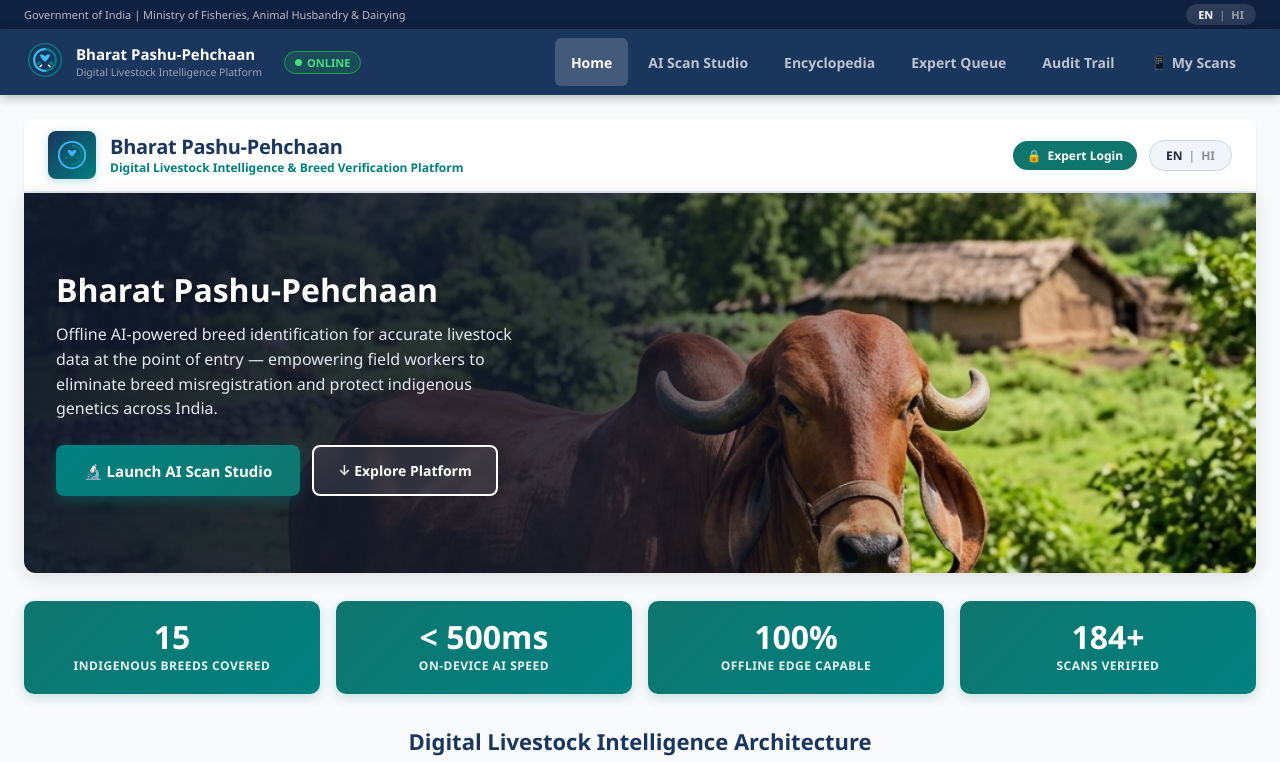
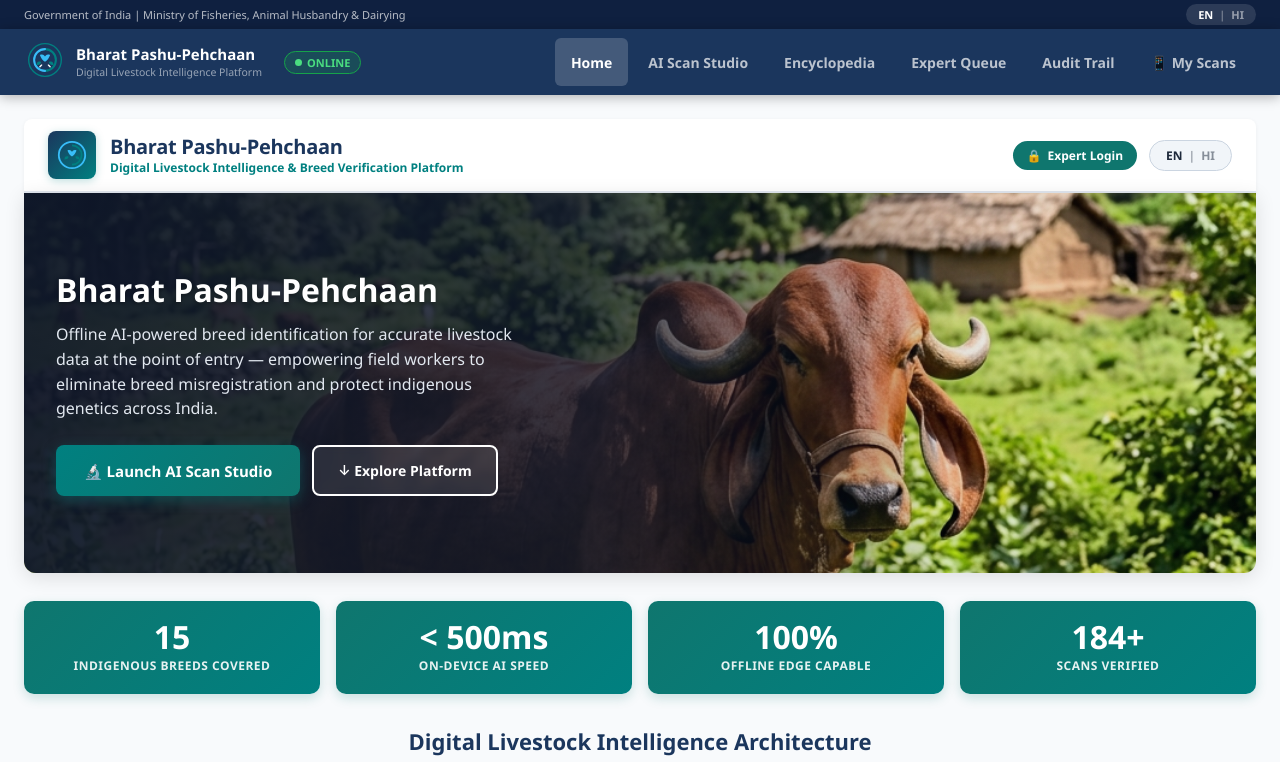
Before and after one commit to Aadityavarier/breed-recognition, a Flask app: page / in a window 1280 px wide. Shown: the top 762 px of the page. Run offline with Flask 3, Linux system fonts and the light colour scheme; data that the repository does not hold is empty.

Commit message:
homepage image position fixed98

```diff
--- a/expert-dashboard/templates/index.html
+++ b/expert-dashboard/templates/index.html
@@ -1938,7 +1938,7 @@
       </div>
 
       <!-- ❷ HERO BANNER WITH REAL PHOTOGRAPHY OVERLAY -->
-      <div style="position:relative; min-height:380px; background:#0F172A url('/static/images/gir_hero.jpg') 88% 28% / cover no-repeat; border-radius:0 0 12px 12px; overflow:hidden; display:flex; align-items:center; margin-bottom:28px; box-shadow:0 4px 20px rgba(0,0,0,0.12);">
+      <div style="position:relative; min-height:380px; background:#0F172A url('/static/images/gir_hero.jpg') 88% 34% / cover no-repeat; border-radius:0 0 12px 12px; overflow:hidden; display:flex; align-items:center; margin-bottom:28px; box-shadow:0 4px 20px rgba(0,0,0,0.12);">
         <!-- Dark gradient overlay for crisp legibility and clear separation -->
         <div style="position:absolute; inset:0; background:linear-gradient(90deg, rgba(15,23,42,0.95) 0%, rgba(15,23,42,0.82) 45%, rgba(15,23,42,0.1) 75%);"></div>
 
```
